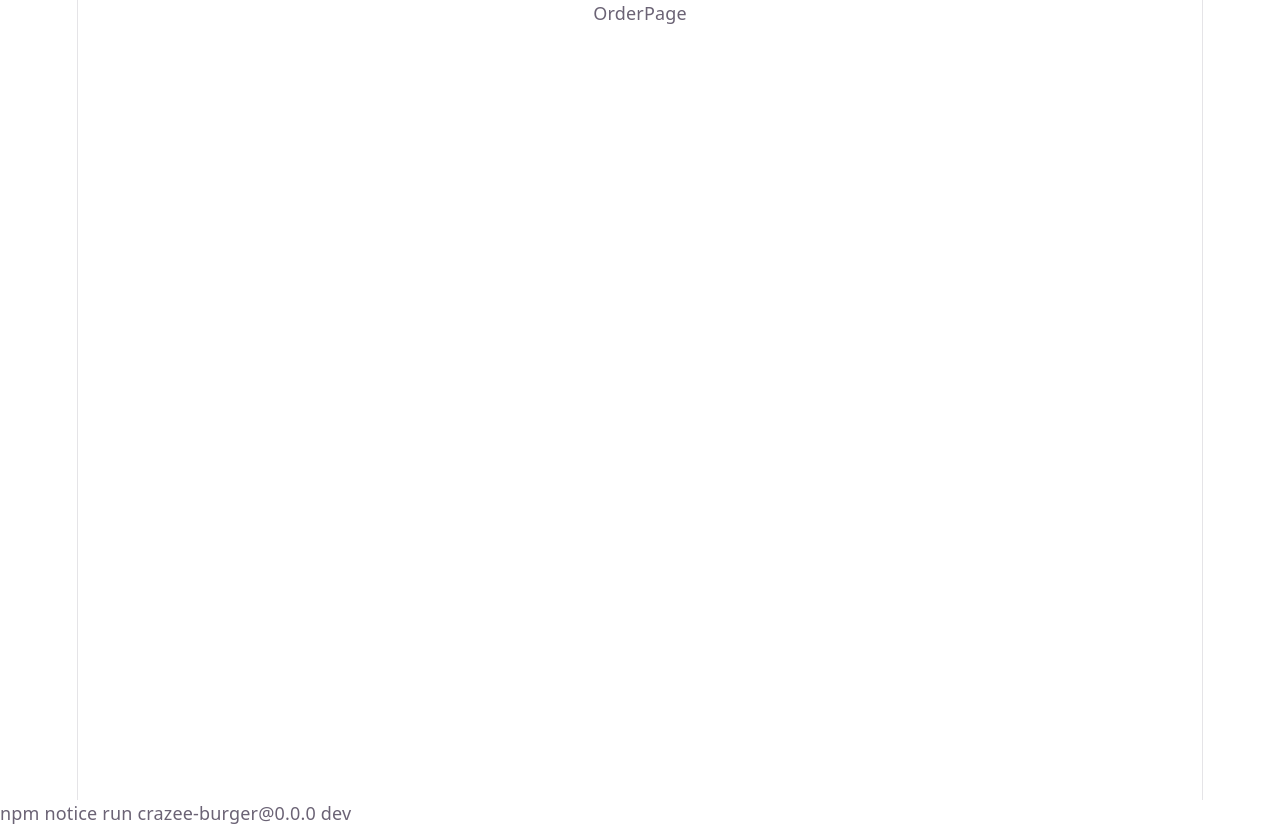
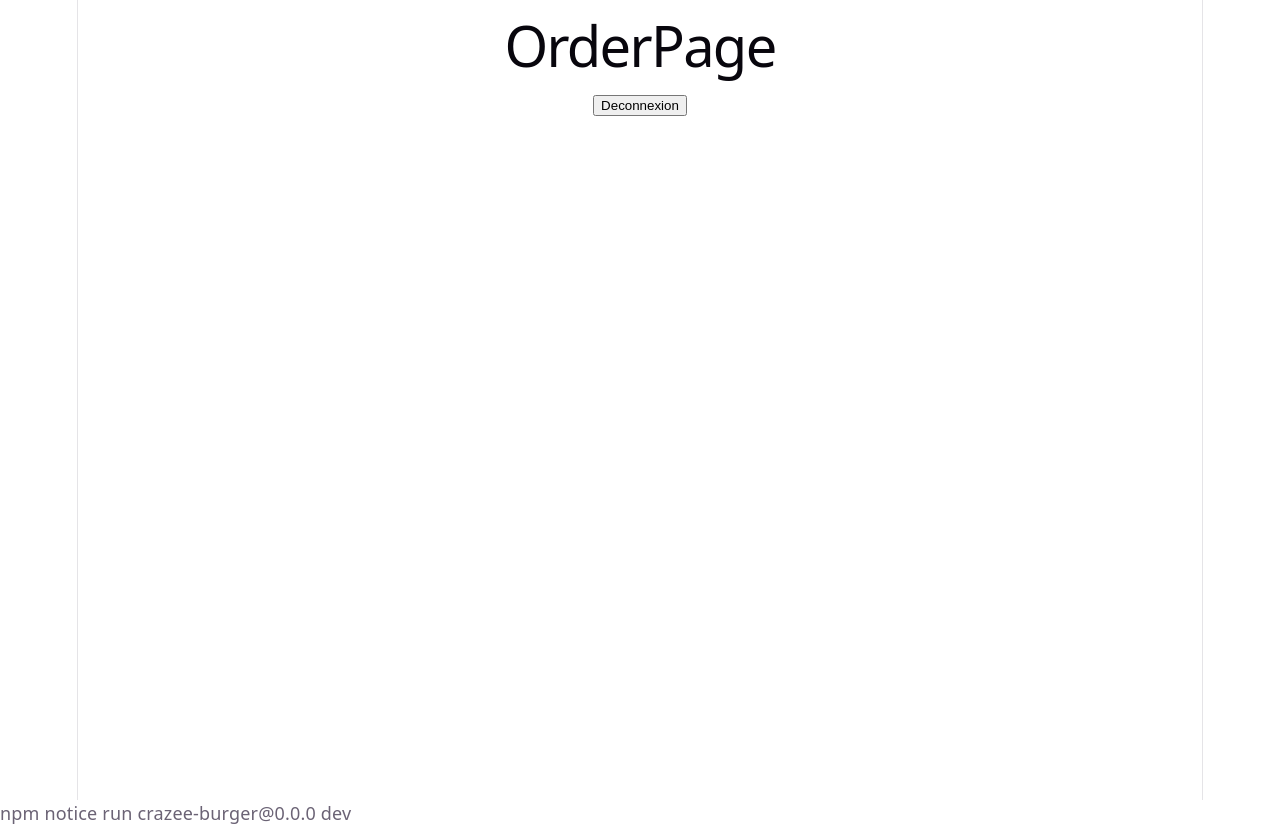
Before and after one commit to benga3/crazee-burger, a React (Vite) app: page /order in a window 1280 px wide. Built offline with nearby package versions, Linux system fonts and the light colour scheme.

Commit message:
✨ F02: LOginPage > redirection to/from Order Page

```diff
--- a/src/App.jsx
+++ b/src/App.jsx
@@ -7,17 +7,16 @@ const router = createBrowserRouter([
   {
     path: '/',
     element: <LoginPage/>,
-   // errorElement: <ErrorPage/>
   },
     {
     path: '/order',
     element: <OrderPage/>,
-    //errorElement: <ErrorPage/>
+
   },
   {
     path: '*',
     element: <ErrorPage/>,
-    //errorElement: <ErrorPage/>
+
   }
 ])
 
--- a/src/components/pages/OrderPage.jsx
+++ b/src/components/pages/OrderPage.jsx
@@ -1,7 +1,13 @@
 import React from 'react'
+import { useNavigate } from 'react-router-dom'
 
 export default function OrderPage() {
+
+  const routeTo = useNavigate()
   return (
-    <div>OrderPage</div>
+    <div>
+      <h1>OrderPage</h1>
+      <button onClick={ () => routeTo('/')}>Deconnexion</button>
+      </div>
   )
 }
--- a/src/components/pages/login/LoginForm.jsx
+++ b/src/components/pages/login/LoginForm.jsx
@@ -1,10 +1,13 @@
-import React , {useState} from 'react'
+import React, { useState } from 'react'
+import { Link, Outlet, useNavigate } from 'react-router-dom'
+import OrderPage from '../OrderPage'
 
 
 export default function LoginForm() {
 
   //state (étatS et donnéeS)
   const [prenom, setPrenom] = useState("")
+  const routeToOrder = useNavigate()
 
 
   //comportementS
@@ -26,6 +29,8 @@ export default function LoginForm() {
       <h2> Connectez-vous</h2>
       <input value={prenom} onChange={handleInputChange} type="text" placeholder="Entrez votre prénom ..." required />
       <button> Accédez à votre espace</button>
+      <button onClick={routeToOrder('/order')}>Order</button>
+
     </form>
   )
 }
```
